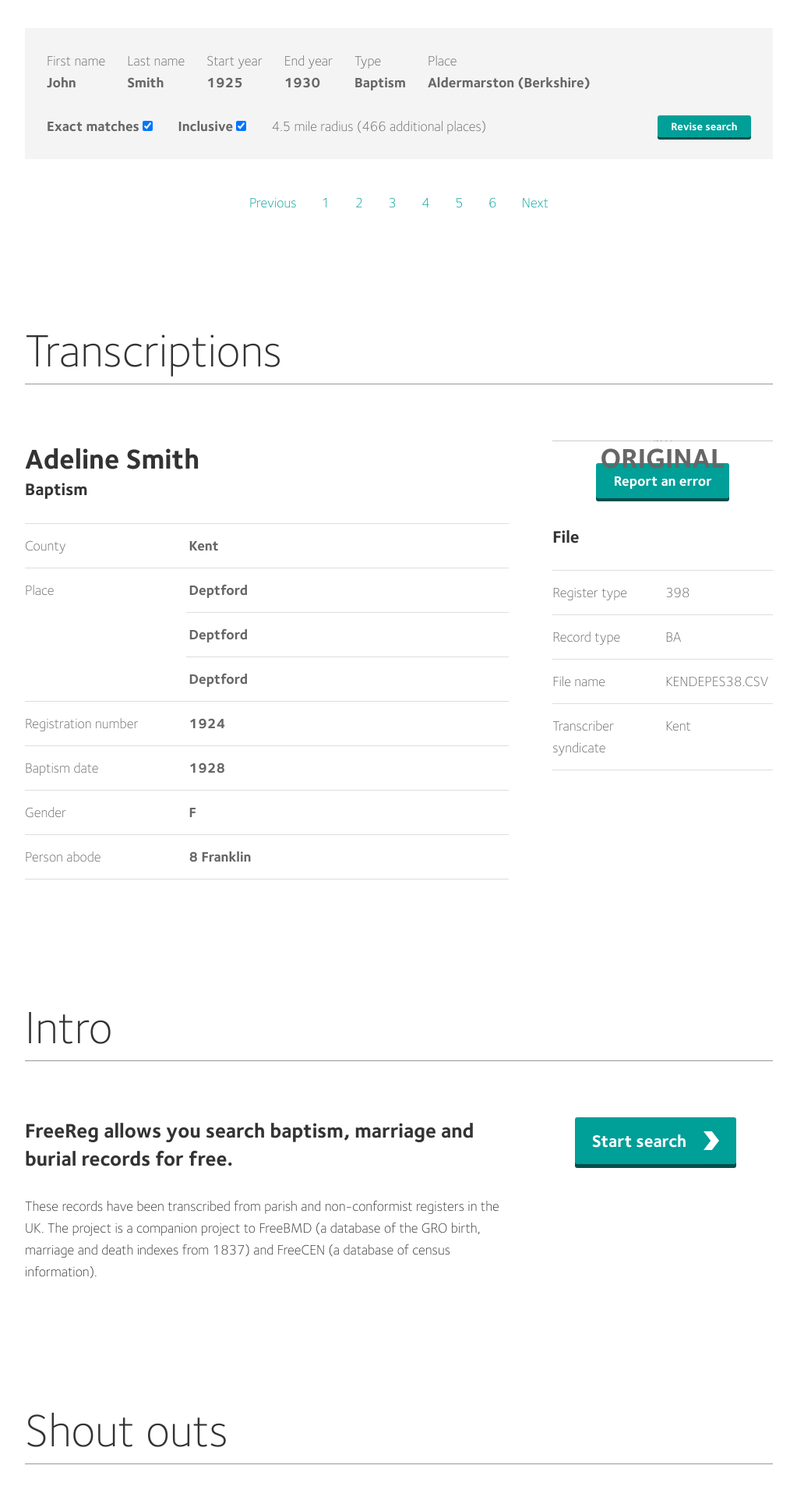
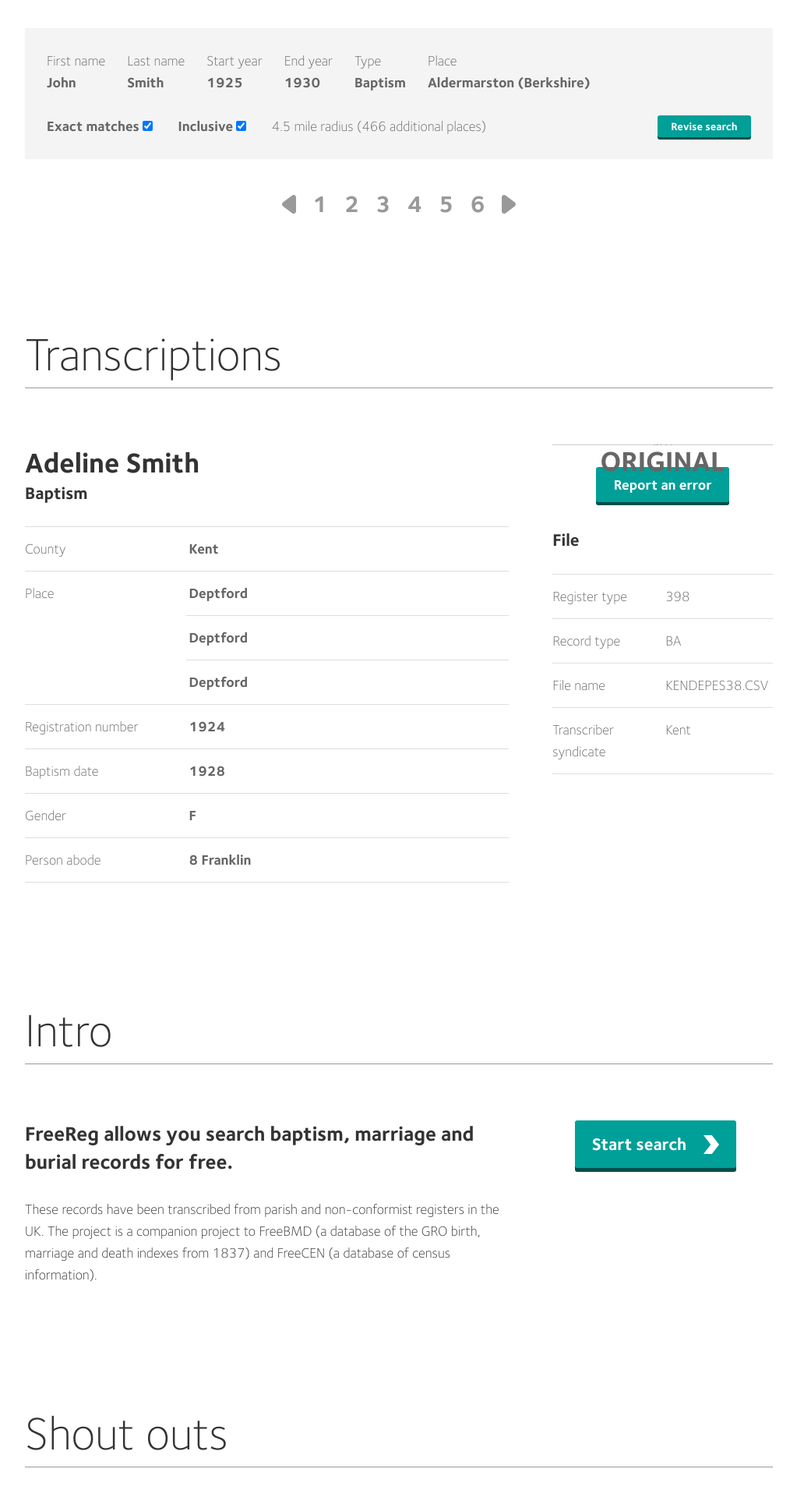
Before and after one commit to FreeUKGen/Core-Frontend, a PHP site: page / in a window 1280 px wide. Shown: the part 3401-5321 px from the top of the page at 78% size, without its empty margins (128-1151 px from the left). Run offline with PHP 8.4, Linux system fonts and the light colour scheme; grey boxes labelled with a size stand in for pictures from a placeholder-image service; some libraries are stand-ins or nearby versions.

Commit message:
Pagination,

```diff
--- a/index.html
+++ b/index.html
@@ -355,15 +355,15 @@
 
       </section>
 
-      <ul class="nav pagination">
-        <li><a href="#">Previous</a></li>
+      <ul class="pagination">
+        <li><a href="#"><i class="icon__arrow-left" aria-hidden="true"></i><span class="accessibility">Previous</span></a></li>
         <li><a href="#">1</a></li>
         <li><a href="#">2</a></li>
         <li><a href="#">3</a></li>
         <li><a href="#">4</a></li>
         <li><a href="#">5</a></li>
         <li><a href="#">6</a></li>
-        <li><a href="#">Next</a></li>
+        <li><a href="#"><span class="accessibility">Next</span><i class="icon__arrow-right" aria-hidden="true"></i></a></li>
       </ul>
 
 
--- a/styles/scss/objects/_pagination.scss
+++ b/styles/scss/objects/_pagination.scss
@@ -7,18 +7,46 @@
  */
 
 .pagination {
+
+  @extend .nav;
+
   /**
    * Taking off inuit's whitespace hack, stick with commenting method.
    */
   letter-spacing: normal;
   word-spacing: normal;
-}
-  .pagination__first a:before,
-  .pagination__last a:after {
-    @include inline-block;
-    vertical-align: top;
-    font-size: 1.2em;
-    margin-top: 0.13em;
+
+  @include font-size(30px, false);
+  font-weight: bold;
+  color: #999999;
+
+
+  /**
+   * Space the <a>’s out slightly narrower and colour them
+   */
+  > li {
+    padding: $base-spacing-unit / 4;
+
+    > a {
+      padding: $base-spacing-unit / 4;
+      margin: -($base-spacing-unit / 4);
+      color: #999999;
+      &:hover {
+        color: #686868;
+      }
+    }
+
   }
 
+
+  /**
+   * Icons
+   */
+  i {
+    margin-top: -5px;
+    vertical-align: middle;
+  }
+
+}
+
 }//endif
```
Also changed, not shown: styles/css/palm.min.css, 1 other file.
